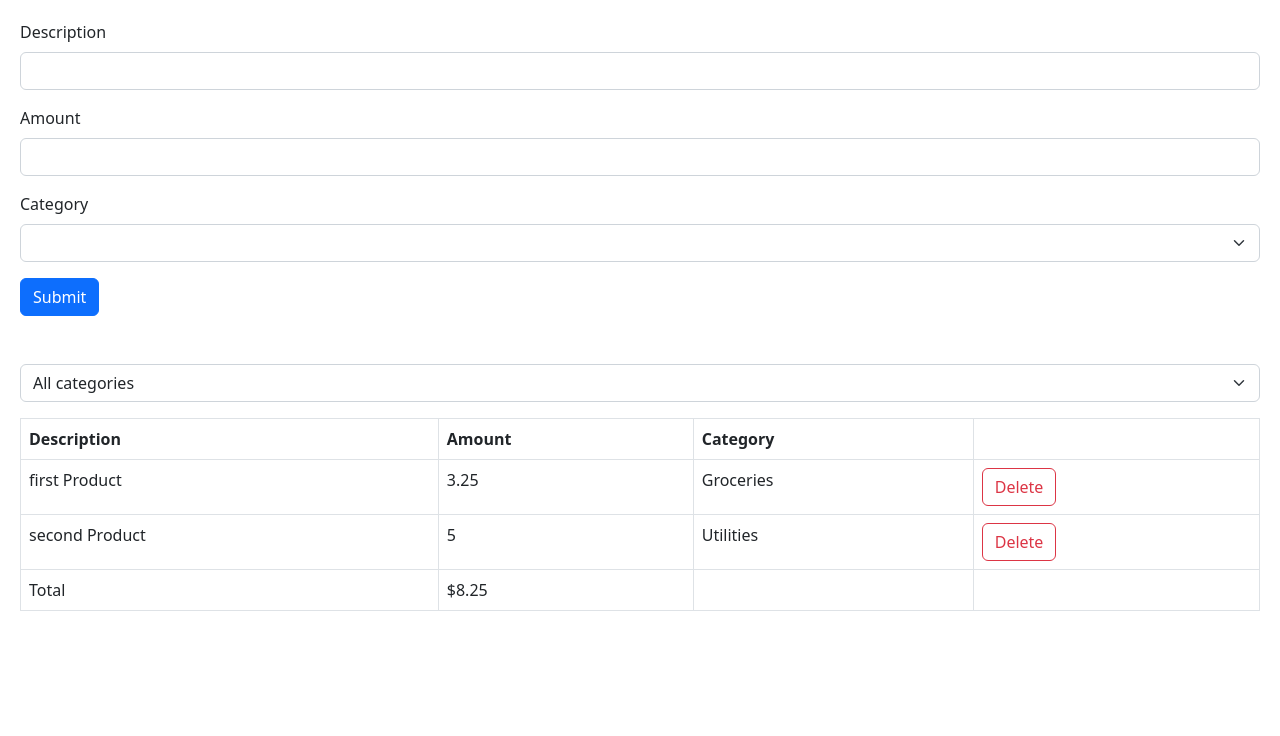
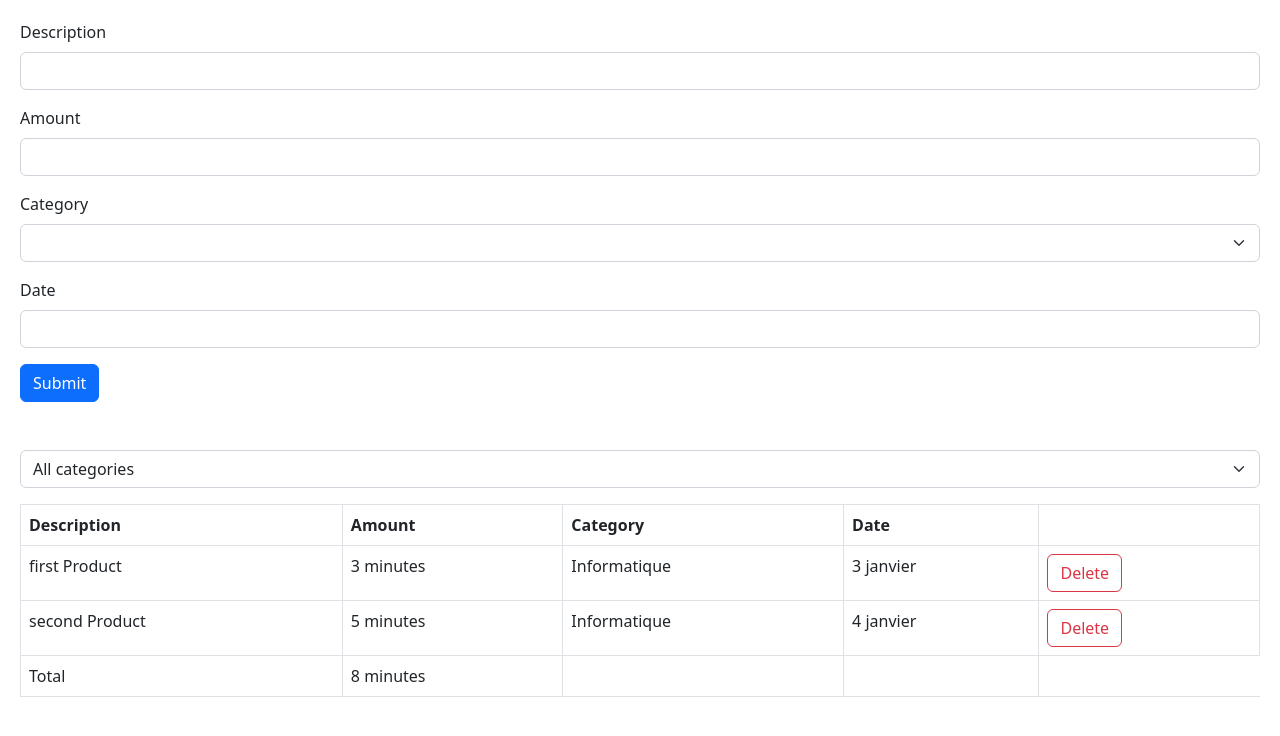
Before and after one commit to Pyropingouin/progress-app, a React (Vite) app: page / in a window 1280 px wide. Shown: the top 736 px of the page. Built offline with nearby package versions, Linux system fonts and the light colour scheme; the HTML template or start-up script is replaced by a standard one.

Commit message:
Add date in form + change amount to minutes

```diff
--- a/src/App.tsx
+++ b/src/App.tsx
@@ -8,14 +8,16 @@ function App() {
     {
       id: 1,
       description: "first Product",
-      amount: 3.25,
-      category: "Groceries",
+      amount: 3,
+      category: "Informatique",
+      date: "3 janvier",
     },
     {
       id: 2,
       description: "second Product",
-      amount: 5.0,
-      category: "Utilities",
+      amount: 5,
+      category: "Informatique",
+      date: "4 janvier",
     },
   ]);
 
--- a/src/expense-tracker/caterogies.ts
+++ b/src/expense-tracker/caterogies.ts
@@ -1,8 +1,9 @@
 const categories = [
-  "Groceries",
-  "Utilities",
-  "Entertainment",
-  "Jambon",
+  "Informatique",
+  "Administration",
+  "Université",
+  "Gym",
+  "Warhammer",
 ] as const;
 
 export default categories;
--- a/src/expense-tracker/components/ExpenseForm.tsx
+++ b/src/expense-tracker/components/ExpenseForm.tsx
@@ -15,6 +15,10 @@ const schema = z.object({
   category: z.enum(categories, {
     errorMap: () => ({ message: "Category is required" }),
   }),
+  date: z
+    .string()
+    .min(3, { message: "date should be at least 3 characters." })
+    .max(50),
 });
 
 type ExpenseFormData = z.infer<typeof schema>;
@@ -83,6 +87,19 @@ const ExpenseForm = ({ onSubmit }: Props) => {
           <p className="text-danger">{errors.category.message}</p>
         )}
       </div>
+      <div className="mb-3">
+        <label htmlFor="date" className="form-label">
+          Date
+        </label>
+        <input
+          {...register("date")}
+          id="date"
+          type="text"
+          className="form-control"
+        />
+        {errors.date && <p className="text-danger">{errors.date.message}</p>}
+      </div>
+
       <button className="btn btn-primary">Submit</button>
     </form>
   );
--- a/src/expense-tracker/components/ExpenseList.tsx
+++ b/src/expense-tracker/components/ExpenseList.tsx
@@ -5,6 +5,8 @@ interface Expense {
   description: string;
   amount: number;
   category: string;
+  //TODO: changer en date
+  date: string;
 }
 
 interface Props {
@@ -23,6 +25,7 @@ const ExpenseList = ({ expenses, onDelete }: Props) => {
           <th>Description</th>
           <th>Amount</th>
           <th>Category</th>
+          <th>Date</th>
           <th></th>
         </tr>
       </thead>
@@ -30,8 +33,9 @@ const ExpenseList = ({ expenses, onDelete }: Props) => {
         {expenses.map((expense) => (
           <tr key={expense.id}>
             <td>{expense.description}</td>
-            <td>{expense.amount}</td>
+            <td>{expense.amount} minutes</td>
             <td>{expense.category}</td>
+            <td>{expense.date}</td>
             <td>
               <button
                 className="btn btn-outline-danger"
@@ -47,10 +51,8 @@ const ExpenseList = ({ expenses, onDelete }: Props) => {
         <tr>
           <td>Total</td>
           <td>
-            $
-            {expenses
-              .reduce((acc, expense) => expense.amount + acc, 0)
-              .toFixed(2)}
+            {expenses.reduce((acc, expense) => expense.amount + acc, 0) + " "}
+            minutes
           </td>
           <td></td>
           <td></td>
```
